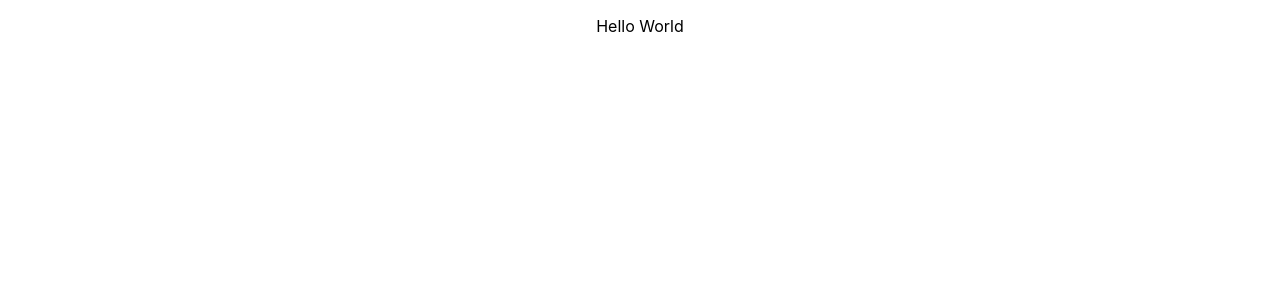
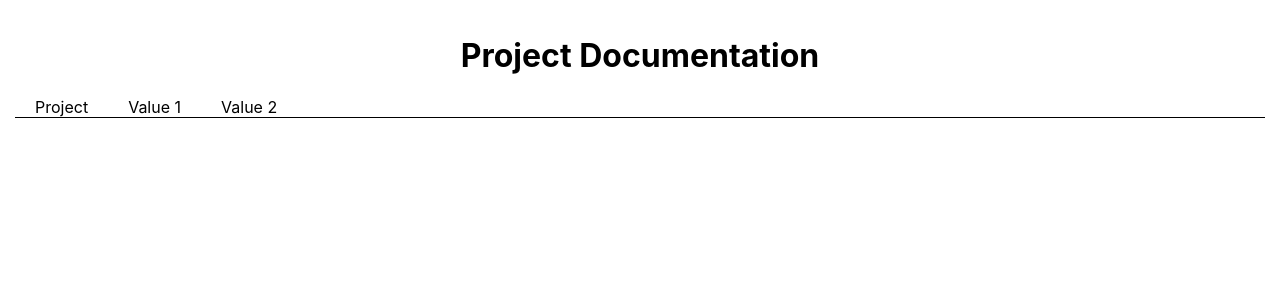
Before and after one commit to bovicbro/projectDocumentation, a React (Create React App) app: page / in a window 1280 px wide. Shown: the top 300 px of the page. Built offline with nearby package versions, Linux system fonts and the light colour scheme.

Commit message:
some css

```diff
--- a/src/App.css
+++ b/src/App.css
@@ -1,5 +1,6 @@
 .App {
   text-align: center;
+  padding:15px;
 }
 
 .App-logo {
--- a/src/App.js
+++ b/src/App.js
@@ -6,6 +6,9 @@ class App extends Component {
   render() {
     return (
       <div className="App">
+        <div className="appHeader">
+          <h1>Project Documentation</h1>
+        </div>
         <ProjectGrid />
       </div>
     );
--- a/src/components/ProjectGrid.js
+++ b/src/components/ProjectGrid.js
@@ -1,10 +1,17 @@
 import React, { Component } from 'react';
+import './projectGrid.css';
 
 class ProjectGrid extends Component {
   render() {
-return (
-  <p>Hello World</p>
-)
+	return (
+	  <div className="projectGrid">
+	  	<div className="projectGridHeader">
+	  		<div className="projectRow">Project</div>
+	  		<div className="projectRow">Value 1</div>
+	  		<div className="projectRow">Value 2</div>
+	  	</div>
+	  </div>
+	)
   }
 }
 
--- /dev/null
+++ b/src/components/projectGrid.css
@@ -0,0 +1,21 @@
+.projectGrid{
+	display: flex;
+	flex-direction: column;
+	width: 100%;
+	justify-content: flex-start;
+	align-items: center;
+	height: 100vh;
+}
+
+.projectGridHeader{
+	width: 100%;
+	flex:0 0 20px;
+	display: flex;
+	flex-direction: row;
+	justify-content: flex-start;
+	border-bottom: 1px solid black;
+}
+
+.projectRow{
+	padding:0 20px;
+}
```
